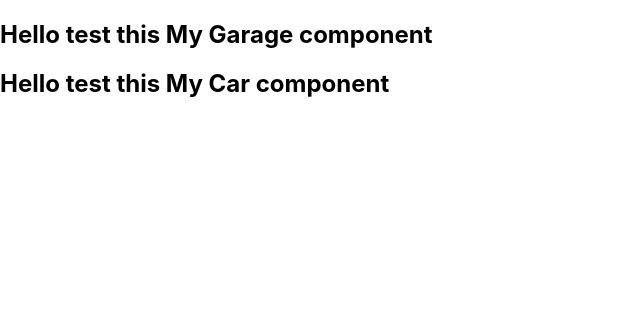
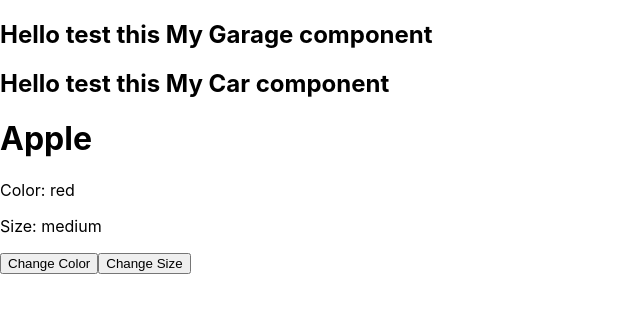
Before and after one commit to m2india/react-tut, a React (Create React App) app: page / in a window 1280 px wide. Shown: the top 312 px of the page, without its empty margins (0-640 px from the left). Built offline with nearby package versions, Linux system fonts and the light colour scheme.

Commit message:
class component

```diff
--- /dev/null
+++ b/src/components/Apple.js
@@ -0,0 +1,33 @@
+import React from "react";
+
+class Apple extends React.Component {
+    constructor(props) {
+        super(props);
+        this.state = {
+        color: "red",
+        size: "medium",
+        };
+    }
+
+    changeColor = () => {
+        this.setState({ color: "green" });
+    };
+
+    changeSize = () => {
+        this.setState({ size: "large" });
+    };
+
+    render() {
+        return (
+        <div>
+            <h1>Apple</h1>
+            <p>Color: {this.state.color}</p>
+            <p>Size: {this.state.size}</p>
+            <button onClick={this.changeColor}>Change Color</button>
+            <button onClick={this.changeSize}>Change Size</button>
+        </div>
+        );
+    }
+    }
+
+    export default Apple;
--- a/src/components/Garage.js
+++ b/src/components/Garage.js
@@ -1,11 +1,12 @@
 import Car from "./Car";
-
+import Apple from "./Apple";
 function Garage()
 {
   return(
     <>
         <h2>Hello test this My Garage component</h2>
         <Car />
+        <Apple/>
     </>
 
   )
```
